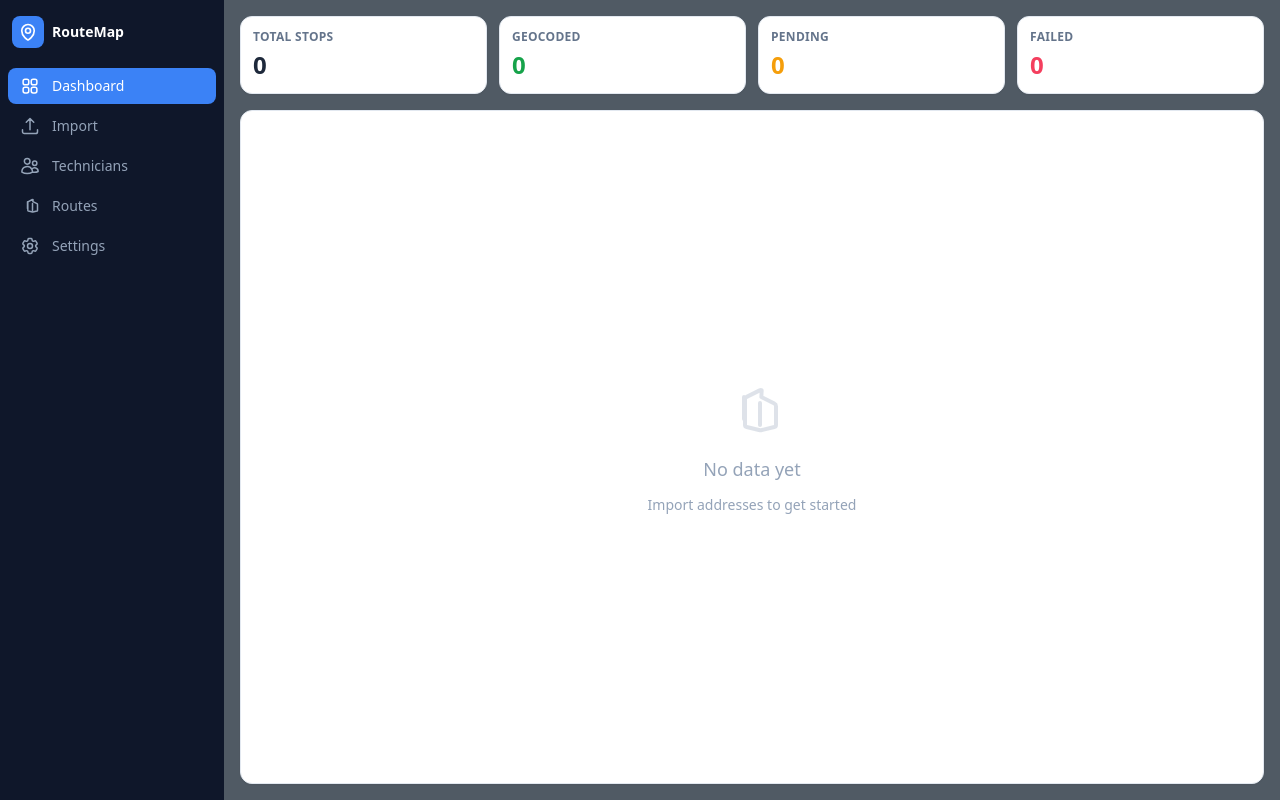
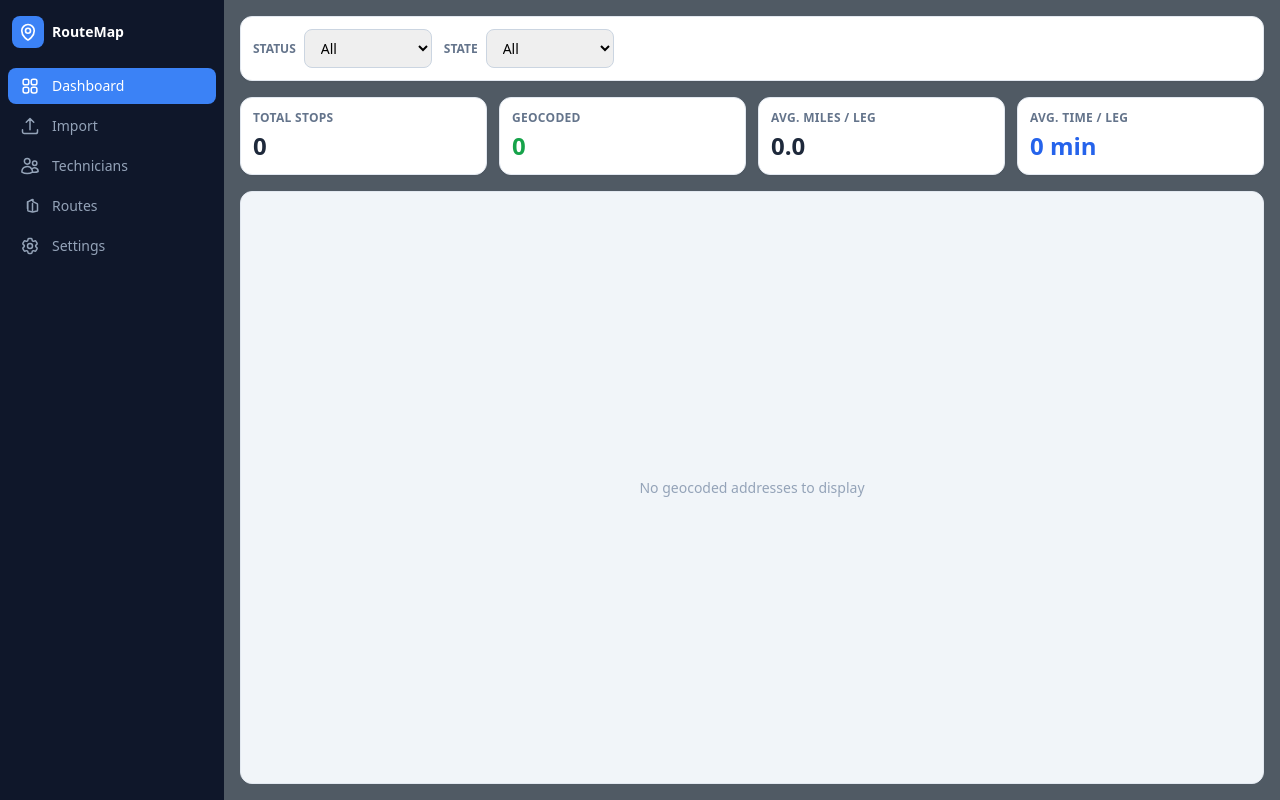
Before and after one commit to gr00t-iam/RouteMap, a React (Vite) app: page / in a window 1280 px wide. Built offline with nearby package versions, Linux system fonts and the light colour scheme.

Commit message:
Refactor DashboardPage for better stats and layout
Refactor DashboardPage to improve stats calculations and UI layout.

```diff
--- a/DashboardPage.tsx
+++ b/DashboardPage.tsx
@@ -1,9 +1,11 @@
+// DashboardPage.tsx
+
 import { useState } from 'react';
 import { useApp } from './store';
+import MapView from './MapView';
 import type { Address } from './store';
-import MapView from './MapView';
 
-// Haversine distance in miles (duplicated here so DashboardPage has no cross-file dep on RoutesPage)
+// Haversine distance in miles
 function haversine(a: Address, b: Address): number {
   const R = 3958.8;
   const dLat = ((b.lat! - a.lat!) * Math.PI) / 180;
@@ -28,37 +30,60 @@ export default function DashboardPage() {
   const { addresses, technicians, routes } = useApp();
   const [filterStatus, setFilterStatus] = useState('all');
   const [filterState, setFilterState] = useState('all');
-  const [showHeatmap, setShowHeatmap] = useState(false);
 
   const geocoded = addresses.filter((a) => a.geocodeStatus === 'geocoded');
   const failed = addresses.filter((a) => a.geocodeStatus === 'failed');
   const pending = addresses.filter((a) => a.geocodeStatus === 'pending');
   const allStates = Array.from(new Set(addresses.map((a) => a.state).filter(Boolean))).sort() as string[];
-  const empty = addresses.length === 0;
 
-  // ── Route stats from stored optimized routes ───────────────────────────
+  // ── Route stats from stored optimized routes ──
   const addrMap = new Map(addresses.map((a) => [a.id, a]));
   let totalMiles = 0;
-  let totalStopsInRoutes = 0;
+  let totalLegs = 0; // <-- Count of intervals between stops
 
   for (const route of routes) {
     const stops = [...route.stops]
       .sort((a, b) => a.order - b.order)
       .map((s) => addrMap.get(s.addressId))
       .filter((a): a is Address => !!a && a.lat != null && a.lng != null);
-    totalStopsInRoutes += stops.length;
+
     for (let i = 1; i < stops.length; i++) {
       totalMiles += haversine(stops[i - 1], stops[i]);
+      totalLegs++;
     }
   }
 
   const totalHours = totalMiles / AVG_MPH;
-  const hasRoutes = routes.length > 0 && totalMiles > 0;
+
+  // Calculate Averages
+  const avgMilesPerLeg = totalLegs > 0 ? (totalMiles / totalLegs).toFixed(1) : '0.0';
+  const avgTimePerLeg = totalLegs > 0 ? totalHours / totalLegs : 0;
 
   return (
     <div className="flex flex-col h-full gap-4 p-4">
+      {/* ── Filters ── */}
+      <div className="flex flex-wrap gap-3 items-center justify-between bg-white p-3 rounded-xl shadow-sm border border-slate-200">
+        <div className="flex flex-wrap gap-3 items-center">
+          <div className="flex items-center gap-2">
+            <span className="text-xs font-bold text-slate-500 uppercase">Status</span>
+            <select value={filterStatus} onChange={(e) => setFilterStatus(e.target.value)} className="input w-32 text-sm">
+              <option value="all">All</option>
+              <option value="geocoded">Geocoded</option>
+              <option value="pending">Pending</option>
+              <option value="failed">Failed</option>
+            </select>
+          </div>
+          <div className="flex items-center gap-2">
+            <span className="text-xs font-bold text-slate-500 uppercase">State</span>
+            <select value={filterState} onChange={(e) => setFilterState(e.target.value)} className="input w-32 text-sm">
+              <option value="all">All</option>
+              {allStates.map(s => <option key={s} value={s}>{s}</option>)}
+            </select>
+          </div>
+        </div>
+      </div>
 
-      {/* ── Address stats ── */}
+      {/* ── Stats Cards ── */}
       <div className="grid grid-cols-2 sm:grid-cols-4 gap-3">
         <div className="card p-3">
           <p className="label">Total Stops</p>
@@ -69,90 +94,24 @@ export default function DashboardPage() {
           <p className="text-2xl font-bold text-green-600">{geocoded.length}</p>
         </div>
         <div className="card p-3">
-          <p className="label">Pending</p>
-          <p className="text-2xl font-bold text-amber-500">{pending.length}</p>
+          <p className="label">Avg. Miles / Leg</p>
+          <p className="text-2xl font-bold text-slate-800">{avgMilesPerLeg}</p>
         </div>
         <div className="card p-3">
-          <p className="label">Failed</p>
-          <p className="text-2xl font-bold text-rose-500">{failed.length}</p>
+          <p className="label">Avg. Time / Leg</p>
+          <p className="text-2xl font-bold text-blue-600">{formatHours(avgTimePerLeg)}</p>
         </div>
       </div>
 
-      {/* ── Route totals (only shown after optimization) ── */}
-      {hasRoutes && (
-        <div className="grid grid-cols-2 sm:grid-cols-4 gap-3">
-          <div className="card p-3 border-l-4 border-blue-500">
-            <p className="label">Routes</p>
-            <p className="text-2xl font-bold text-blue-600">{routes.length}</p>
-          </div>
-          <div className="card p-3 border-l-4 border-blue-500">
-            <p className="label">Stops Assigned</p>
-            <p className="text-2xl font-bold text-blue-600">{totalStopsInRoutes}</p>
-          </div>
-          <div className="card p-3 border-l-4 border-indigo-500">
-            <p className="label">Total Distance</p>
-            <p className="text-2xl font-bold text-indigo-600">{totalMiles.toFixed(0)} mi</p>
-            <p className="text-xs text-slate-400 mt-0.5">
-              {routes.length > 1 ? `~${(totalMiles / routes.length).toFixed(0)} mi / route` : ''}
-            </p>
-          </div>
-          <div className="card p-3 border-l-4 border-violet-500">
-            <p className="label">Est. Drive Time</p>
-            <p className="text-2xl font-bold text-violet-600">{formatHours(totalHours)}</p>
-            <p className="text-xs text-slate-400 mt-0.5">@ {AVG_MPH} mph avg</p>
-          </div>
-        </div>
-      )}
-
-      {/* ── Filters ── */}
-      {!empty && (
-        <div className="card p-3 flex flex-wrap gap-3 items-center">
-          <div>
-            <label className="label">Filter by Status</label>
-            <select className="input w-auto" value={filterStatus} onChange={(e) => setFilterStatus(e.target.value)}>
-              <option value="all">All Statuses</option>
-              <option value="geocoded">Geocoded</option>
-              <option value="pending">Pending</option>
-              <option value="failed">Failed</option>
-            </select>
-          </div>
-          {allStates.length > 0 && (
-            <div>
-              <label className="label">Filter by State</label>
-              <select className="input w-auto" value={filterState} onChange={(e) => setFilterState(e.target.value)}>
-                <option value="all">All States</option>
-                {allStates.map((s) => <option key={s} value={s}>{s}</option>)}
-              </select>
-            </div>
-          )}
-          <div className="flex items-center gap-2 pt-4">
-            <input type="checkbox" id="heatmap" checked={showHeatmap}
-              onChange={(e) => setShowHeatmap(e.target.checked)} className="w-4 h-4" />
-            <label htmlFor="heatmap" className="text-sm text-slate-600 cursor-pointer">Heatmap overlay</label>
-          </div>
-        </div>
-      )}
-
       {/* ── Map ── */}
-      <div className="card flex-1 overflow-hidden min-h-[400px]">
-        {empty ? (
-          <div className="flex flex-col items-center justify-center h-full text-slate-400 gap-3">
-            <svg className="w-16 h-16 opacity-30" fill="none" stroke="currentColor" strokeWidth="1.5" viewBox="0 0 24 24">
-              <path strokeLinecap="round" strokeLinejoin="round" d="M9 6.75V15m6-6v8.25m.503-10.498l4.875 2.437c.381.19.622.58.622 1.006V17.25a.75.75 0 01-.622.74l-5.003 1.25a.75.75 0 01-.376 0l-5.003-1.25a.75.75 0 01-.622-.74V7.695c0-.426.24-.816.622-1.006l4.875-2.437a.75.75 0 01.756 0z" />
-            </svg>
-            <p className="text-lg font-medium">No data yet</p>
-            <p className="text-sm">Import addresses to get started</p>
-          </div>
-        ) : (
+      <div className="flex-1 min-h-[400px] bg-slate-100 rounded-xl overflow-hidden border border-slate-200 relative">
         <MapView
           addresses={addresses}
           technicians={technicians}
           routes={routes}
           filterStatus={filterStatus}
           filterState={filterState}
-            showHeatmap={showHeatmap}
         />
-        )}
       </div>
     </div>
   );
```
Lines whose indentation alone changed are shown as unchanged.
